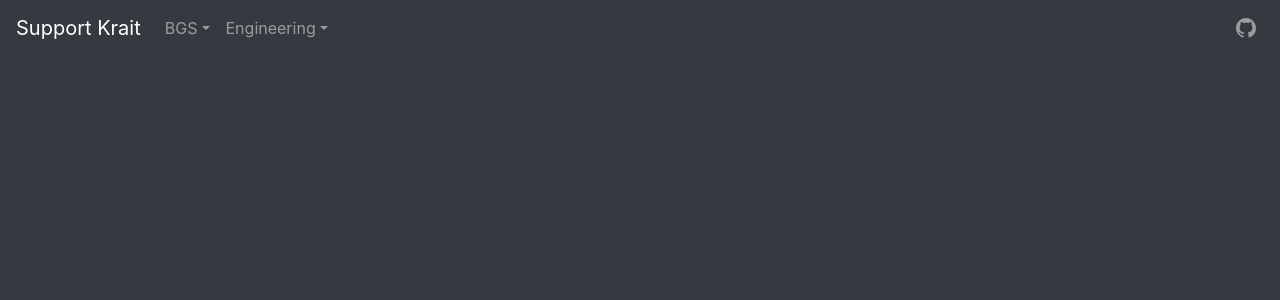
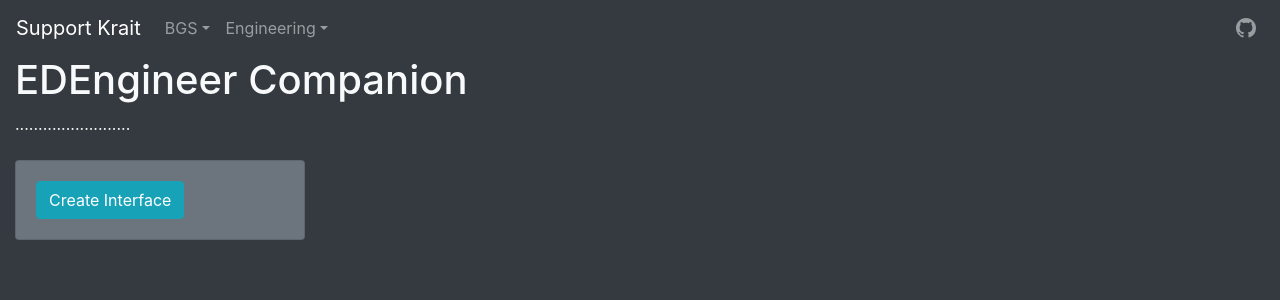
Before and after one commit to ZengineerIO/support-krait, a Nuxt app: page /engineering/edengineer-companion in a window 1280 px wide. Shown: the top 300 px of the page. Built offline with nearby package versions, Linux system fonts and the light colour scheme.

Commit message:
first steps towards EDEngineer

```diff
--- a/components/DefaultLayout/Header.vue
+++ b/components/DefaultLayout/Header.vue
@@ -19,9 +19,11 @@
             <b-dropdown-item href="engineering/material-finder"
               >Material Finder</b-dropdown-item
             >
+            <!-- b-dropdown-item href="engineering/edengineer-companion"
+              >EDEngineer Companion</b-dropdown-item
+            -->
             <b-dropdown-item href="#" disabled>more soon</b-dropdown-item>
           </b-nav-item-dropdown>
-          <!--b-nav-item href="#" disabled>Disabled</b-nav-item-->
         </b-navbar-nav>
 
         <!-- Right aligned nav items -->
--- /dev/null
+++ b/components/Engineering/EDEngineer/Data.vue
@@ -0,0 +1,39 @@
+<template>
+  <div>
+    <div v-if="shoppingList.length">
+      <p>Shopping List</p>
+      <ul>
+        <li
+          v-for="item in shoppingList"
+          :key="item.Blueprint.BlueprintName + item.Blueprint.Grade"
+        >
+          {{ item.Blueprint.BlueprintName }}
+          {{ item.Blueprint.Grade ? `G${item.Blueprint.Grade}` : '' }} x{{
+            item.Count
+          }}
+        </li>
+      </ul>
+    </div>
+    <div v-if="missingMaterials.length">
+      <p>Missing Materials</p>
+      <ul>
+        <li v-for="material in missingMaterials" :key="material.Name">
+          {{ material.Name }} {{ material.Count }}x
+        </li>
+      </ul>
+    </div>
+  </div>
+</template>
+
+<script>
+export default {
+  computed: {
+    shoppingList() {
+      return this.$store.state.engineering.edengineerCompanion.shoppingList
+    },
+    missingMaterials() {
+      return this.$store.state.engineering.edengineerCompanion.missingMaterials
+    },
+  },
+}
+</script>
--- /dev/null
+++ b/components/Engineering/EDEngineer/Interface.vue
@@ -0,0 +1,79 @@
+<template>
+  <div>
+    <div v-if="!cmdrsAvailable.length">
+      <b-button variant="info" @click="connect">Create Interface</b-button>
+    </div>
+    <div v-else-if="cmdrsAvailable.length && !cmdr">
+      <!-- <b-form @submit="connectCmdr"> -->
+      <b-form-group
+        id="input-group-selected-cmdr-group"
+        label="Select CMDR"
+        label-for="input-group-selected-cmdr"
+      >
+        <b-form-select
+          id="input-group-selected-cmdr"
+          v-model="selectedCmdr"
+          :options="cmdrsAvailable"
+        ></b-form-select>
+      </b-form-group>
+      <b-button variant="info" @click="connectCmdr">Connect CMDR</b-button>
+      <!-- </b-form> -->
+    </div>
+    <div v-else>
+      <p>
+        <strong>Welcome, CMDR {{ cmdr }}!</strong>
+      </p>
+      <b-button variant="info" @click="fetchShoppingList"
+        >Get Shopping List</b-button
+      >
+      <b-button variant="info" @click="fetchShoppingList"
+        >Get Missing Materials</b-button
+      >
+    </div>
+    <div v-if="errors.length">
+      <p v-for="error in errors" :key="error">{{ error }}</p>
+    </div>
+  </div>
+</template>
+
+<script>
+import { mapActions } from 'vuex'
+
+export default {
+  computed: {
+    cmdr() {
+      return this.$store.state.engineering.edengineerCompanion.cmdr
+    },
+
+    cmdrsAvailable() {
+      return this.$store.state.engineering.edengineerCompanion.cmdrsAvailable
+    },
+
+    selectedCmdr: {
+      get() {
+        return this.$store.state.engineering.edengineerCompanion.selectedCmdr
+      },
+      set(cmdr) {
+        this.$store.commit(
+          'engineering/edengineerCompanion/setSelectedCmdr',
+          cmdr
+        )
+      },
+    },
+
+    errors() {
+      return this.$store.state.engineering.edengineerCompanion.errors
+    },
+  },
+
+  methods: {
+    calcTheMats() {},
+
+    ...mapActions({
+      connect: 'engineering/edengineerCompanion/fetchCmdrs',
+      fetchShoppingList: 'engineering/edengineerCompanion/fetchShoppingList',
+      connectCmdr: 'engineering/edengineerCompanion/connectCmdr',
+    }),
+  },
+}
+</script>
--- /dev/null
+++ b/pages/engineering/edengineer-companion.vue
@@ -0,0 +1,28 @@
+<template>
+  <div>
+    <b-row>
+      <b-col>
+        <h1>EDEngineer Companion</h1>
+      </b-col>
+    </b-row>
+    <b-row>
+      <b-col>
+        <p>.........................</p>
+      </b-col>
+    </b-row>
+    <b-row>
+      <b-col lg="3">
+        <b-card class="my-2" bg-variant="secondary">
+          <EngineeringEDEngineerInterface />
+        </b-card>
+      </b-col>
+      <b-col>
+        <EngineeringEDEngineerData />
+      </b-col>
+    </b-row>
+  </div>
+</template>
+
+<script>
+export default {}
+</script>
--- /dev/null
+++ b/store/engineering/edengineerCompanion.js
@@ -0,0 +1,166 @@
+export const state = () => ({
+  cmdrsAvailable: [],
+  selectedCmdr: '',
+  cmdr: null,
+  shoppingList: [],
+  blueprintsAll: [],
+  materialsInventory: [],
+  missingMaterials: [],
+  errors: [],
+})
+
+export const mutations = {
+  setCmdrsAvailable(state, cmdrs) {
+    state.cmdrsAvailable = cmdrs
+  },
+
+  setSelectedCmdr(state, cmdr) {
+    state.selectedCmdr = cmdr
+  },
+
+  setCmdr(state, cmdr) {
+    state.cmdr = cmdr
+  },
+
+  connectCmdr(state) {
+    state.cmdr = state.selectedCmdr
+  },
+
+  setShoppingList(state, list) {
+    state.shoppingList = list
+  },
+
+  setBlueprintsAll(state, blueprints) {
+    state.blueprintsAll = blueprints
+  },
+
+  setMaterialsInventory(state, materials) {
+    state.materialsInventory = materials
+  },
+
+  setMissingMaterials(state, materials) {
+    state.missingMaterials = materials
+  },
+
+  addError(state, error) {
+    state.errors.push(error)
+  },
+}
+
+export const actions = {
+  getMissingMaterials({ commit, state }) {
+    const materialsNeeded = {}
+    state.shoppingList.forEach((item) => {
+      state.blueprintsAll[item.Blueprint.BlueprintName][
+        item.Blueprint.Grade ? item.Blueprint.Grade : 'other'
+      ].Ingredients.forEach((ingredient) => {
+        if (materialsNeeded[ingredient.Entry.Data.Name] > 0) {
+          materialsNeeded[ingredient.Entry.Data.Name] +=
+            ingredient.Size * item.Count
+        } else {
+          materialsNeeded[ingredient.Entry.Data.Name] =
+            ingredient.Size * item.Count
+        }
+      })
+    })
+
+    const shoppingListMaterials = []
+    Object.keys(materialsNeeded).forEach((material) => {
+      if (
+        !state.materialsInventory[material] ||
+        state.materialsInventory[material].Count < materialsNeeded[material]
+      ) {
+        const count = state.materialsInventory[material]
+          ? state.materialsInventory[material].Count
+          : 0
+        shoppingListMaterials.push({
+          Name: material,
+          Count: (count - materialsNeeded[material]) * -1,
+        })
+      }
+    })
+    commit('setMissingMaterials', shoppingListMaterials)
+  },
+
+  async fetchBlueprints({ commit, state }) {
+    try {
+      const blueprints = await fetch('http://localhost:44405/blueprints', {
+        method: 'GET',
+      }).then((blueprints) => blueprints.json())
+
+      const blueprintsList = {}
+      blueprints.forEach((blueprint) => {
+        if (blueprint.Type !== 'Unlock') {
+          if (!blueprintsList[blueprint.BlueprintName]) {
+            blueprintsList[blueprint.BlueprintName] = {}
+          }
+          blueprintsList[blueprint.BlueprintName][
+            blueprint.Grade ? blueprint.Grade : 'other'
+          ] = blueprint
+        }
+      })
+
+      commit('setBlueprintsAll', blueprintsList)
+    } catch (error) {
+      commit('addError', error)
+    }
+  },
+
+  async fetchCmdrInventory({ commit, state }) {
+    try {
+      const materials = await fetch(
+        `http://localhost:44405/${state.cmdr}/materials`,
+        {
+          method: 'GET',
+        }
+      ).then((materials) => materials.json())
+
+      const data = await fetch(`http://localhost:44405/${state.cmdr}/data`, {
+        method: 'GET',
+      }).then((data) => data.json())
+
+      const inventory = {}
+
+      materials.forEach((item) => {
+        inventory[item.Name] = item
+      })
+      data.forEach((item) => {
+        inventory[item.Name] = item
+      })
+
+      commit('setMissingMaterials', inventory)
+    } catch (error) {
+      commit('addError', error)
+    }
+  },
+
+  async fetchShoppingList({ commit, state }) {
+    try {
+      const list = await fetch(
+        `http://localhost:44405/${state.cmdr}/shopping-list`,
+        {
+          method: 'GET',
+        }
+      ).then((list) => list.json())
+      commit('setShoppingList', list)
+    } catch (error) {
+      commit('addError', error)
+    }
+  },
+
+  async fetchCmdrs({ commit }) {
+    try {
+      const cmdrs = await fetch('http://localhost:44405/commanders', {
+        method: 'GET',
+      }).then((cmdrs) => cmdrs.json())
+
+      commit('setCmdrsAvailable', cmdrs)
+
+      if (cmdrs.length === 1) {
+        commit('setCmdr', cmdrs[0])
+      }
+    } catch (error) {
+      commit('addError', error)
+    }
+  },
+}
```
